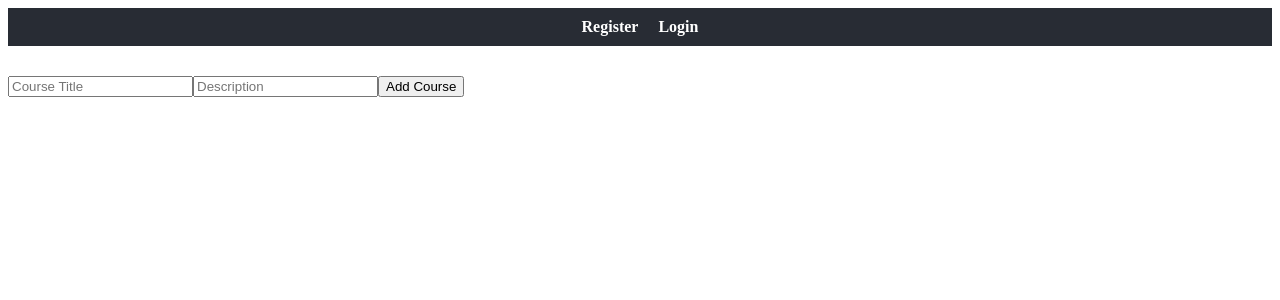
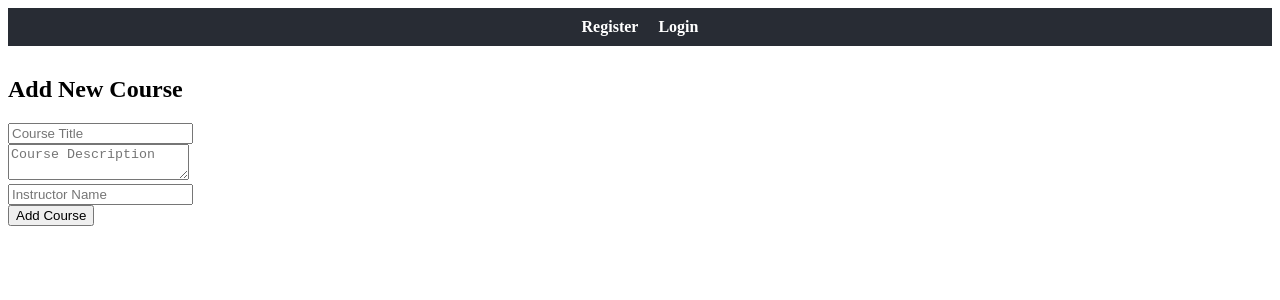
Before and after one commit to Karthikeya172001/online-course-platform-project, a React (Create React App) app in the folder client/: page /add-course in a window 1280 px wide. Shown: the top 300 px of the page. Built offline with nearby package versions, Linux system fonts and the light colour scheme.

Commit message:
Update AddCourse.js

```diff
--- a/client/src/pages/AddCourse.js
+++ b/client/src/pages/AddCourse.js
@@ -1,30 +1,54 @@
-import React, { useState } from 'react';
-import API from '../api';
+import React, { useState } from "react";
+import { useNavigate } from "react-router-dom";
 
 function AddCourse() {
-  const [form, setForm] = useState({ title: '', description: '' });
-
-  const handleChange = (e) => setForm({ ...form, [e.target.name]: e.target.value });
+  const [title, setTitle] = useState("");
+  const [description, setDescription] = useState("");
+  const [instructor, setInstructor] = useState("");
+  const navigate = useNavigate();
 
   const handleSubmit = async (e) => {
     e.preventDefault();
-    try {
-      const token = localStorage.getItem('token');
-      await API.post('/courses', form, {
-        headers: { Authorization: `Bearer ${token}` }
-      });
-      alert('✅ Course added successfully!');
-    } catch (err) {
-      alert(err.response?.data?.msg || '❌ Error adding course');
-    }
+
+    await fetch("http://localhost:5000/api/courses", {
+      method: "POST",
+      headers: { "Content-Type": "application/json" },
+      body: JSON.stringify({ title, description, instructor }),
+    });
+
+    navigate("/courses"); // go back to courses page after adding
   };
 
   return (
-    <form onSubmit={handleSubmit}>
-      <input name="title" placeholder="Course Title" onChange={handleChange} required />
-      <input name="description" placeholder="Description" onChange={handleChange} required />
-      <button type="submit">Add Course</button>
-    </form>
+    <div>
+      <h2>Add New Course</h2>
+      <form onSubmit={handleSubmit}>
+        <input
+          type="text"
+          placeholder="Course Title"
+          value={title}
+          onChange={(e) => setTitle(e.target.value)}
+          required
+        />
+        <br />
+        <textarea
+          placeholder="Course Description"
+          value={description}
+          onChange={(e) => setDescription(e.target.value)}
+          required
+        />
+        <br />
+        <input
+          type="text"
+          placeholder="Instructor Name"
+          value={instructor}
+          onChange={(e) => setInstructor(e.target.value)}
+          required
+        />
+        <br />
+        <button type="submit">Add Course</button>
+      </form>
+    </div>
   );
 }
 
```
